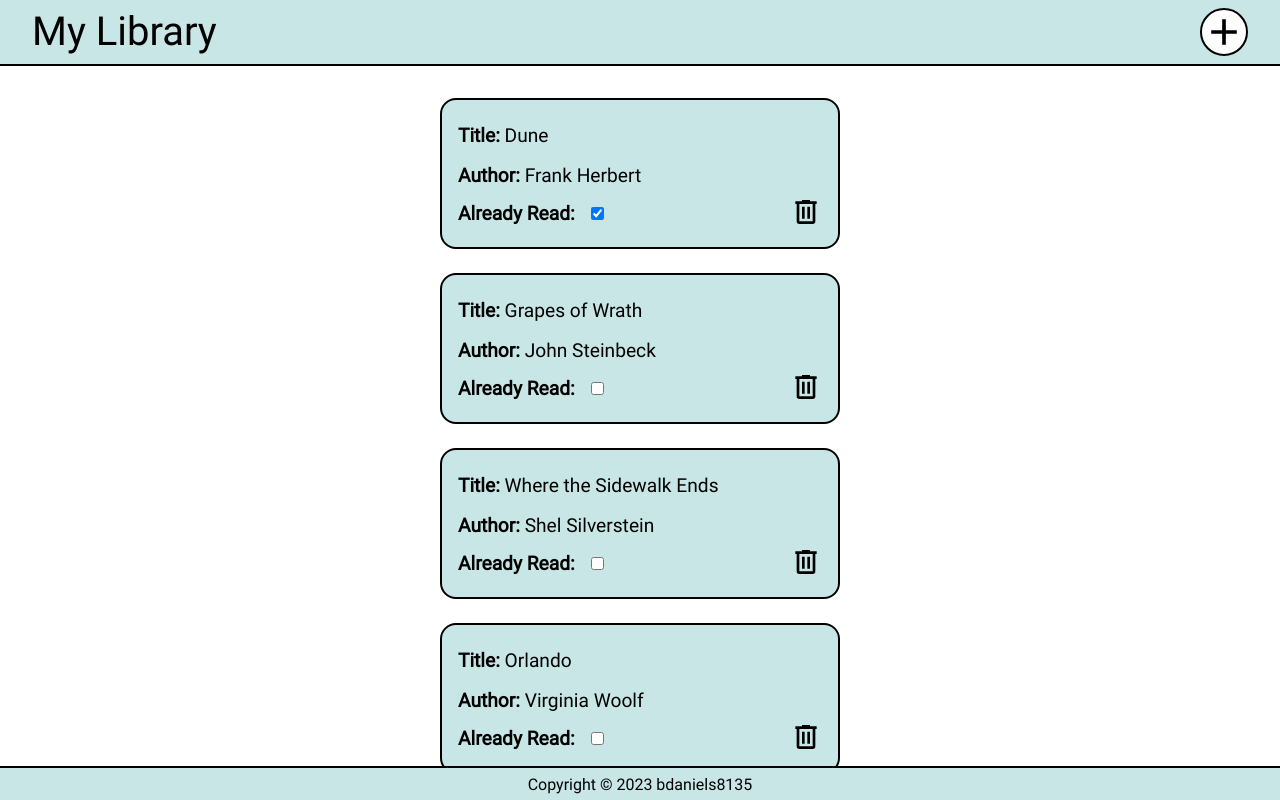
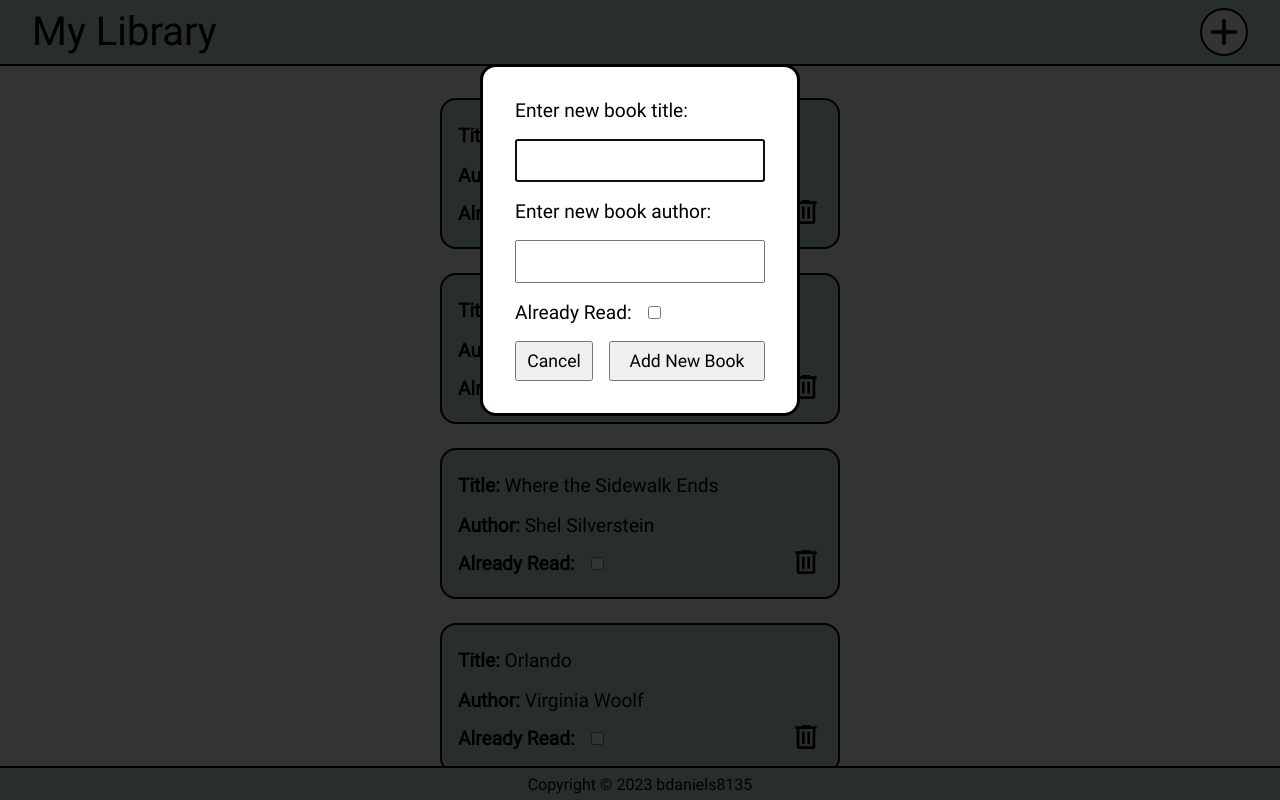
Before and after one commit to bdaniels8135/library-project, a plain HTML site: page index.html in a window 1280 px wide. Both pictures are taken after a click on the picture 1224 px from the left and 31 px from the top of the page. Drawn offline with Linux system fonts and the light colour scheme.

Commit message:
Create new book modal and style it

```diff
--- a/index.html
+++ b/index.html
@@ -12,8 +12,25 @@
         <p>My Library</p>
         <img src="./img/plus.svg" alt="Add New Book">
     </header>
+    <dialog class="new-book-modal">
+        <form method="dialog">
+            <label for="new-book-title">Enter new book title:</label>
+            <input autofocus type="text" name="new-book-title" id="new-book-title">
+            <label for="new-book-author">Enter new book author:</label>
+            <input type="text" name="new-book-author" id="new-book-author">
+            <div class="checkbox-wrapper">
+                <label for="new-book-read">Already Read:</label>
+                <input type="checkbox" name="new-book-read" id="new-book-read">
+            </div>
+            <div class="buttons-wrapper">
+                <button type="button">Cancel</button>
+                <button type="submit">Add New Book</button>
+            </div>
+        </form>
+   </dialog>
     <main>
     </main>
     <footer>Copyright &copy; 2023 bdaniels8135</footer>
+
 </body>
 </html>
--- a/script.js
+++ b/script.js
@@ -8,9 +8,12 @@ function Book(title, author, haveRead) {
 const ui = {
     _main: document.querySelector('main'),
     _newBookButton: document.querySelector('header img'),
+    _newBookModal: document.querySelector('dialog'),
 
     initialize() {
-        ui._newBookButton.addEventListener('click', (event) => console.log(event));
+        ui._newBookButton.addEventListener('click', () => {
+            this._newBookModal.showModal();
+        });
     },
 
     refreshLibraryCards() {
--- a/style.css
+++ b/style.css
@@ -104,3 +104,50 @@ footer {
     place-items: center;
     border-top: 2px solid black;
 }
+
+dialog {
+    position: absolute;
+    top: 30%;
+    left: 50%;
+    transform: translate(-50%, -50%);
+    height: 22rem;
+    width: 20rem;
+    border-radius: 1rem;
+    padding: 2rem;
+}
+
+dialog::backdrop {
+    background-color: rgba(0, 0, 0, .8);
+}
+
+dialog form {
+    height: 100%;
+    display: flex;
+    flex-direction: column;
+    justify-content: space-between;
+}
+
+dialog form input {
+    font-size: 1.2rem;
+    padding: .5rem;
+}
+
+dialog form label {
+    font-size: 1.2rem;
+}
+
+dialog form .checkbox-wrapper {
+    display: flex;
+    gap: 1rem;
+}
+
+dialog form .buttons-wrapper {
+    display: grid;
+    grid-template-columns: 1fr 2fr;
+    gap: 1rem;
+}
+
+dialog form button {
+    font-size: 1.1rem;
+    padding: .5rem;
+}
```
